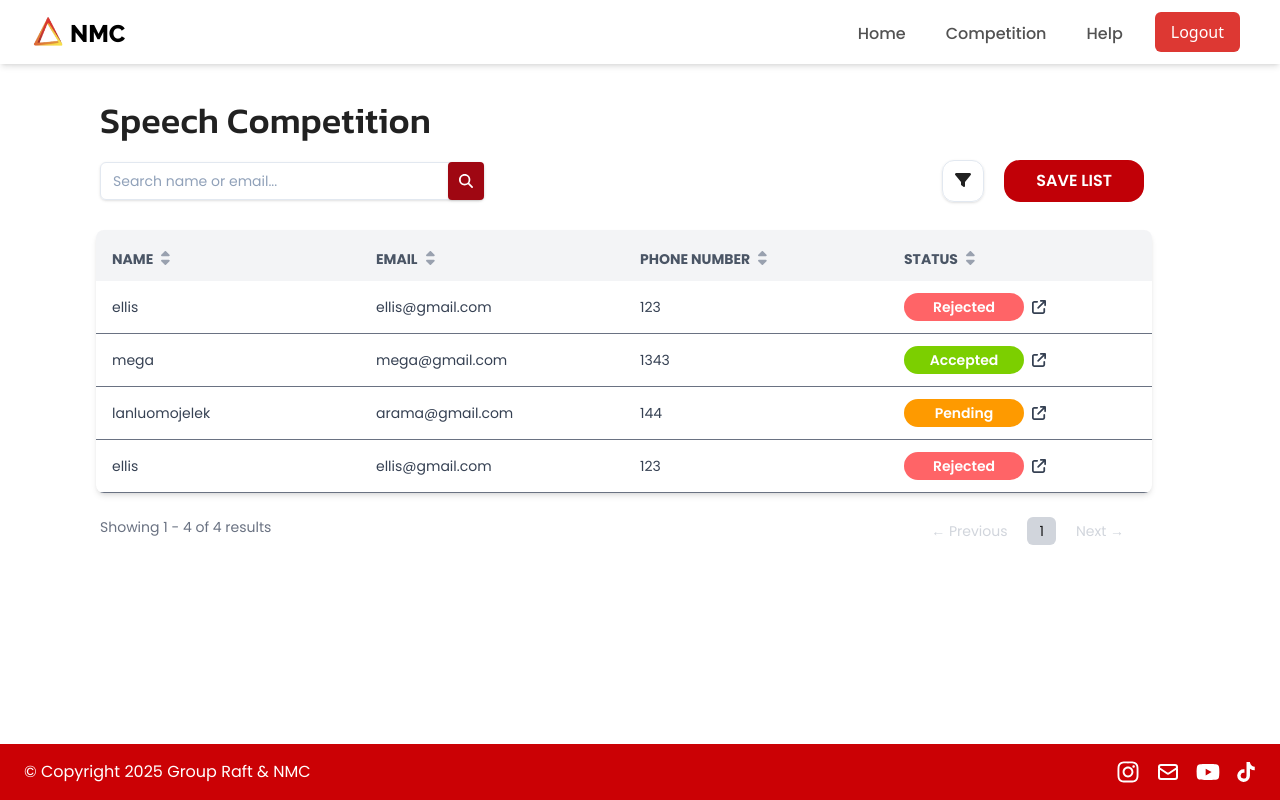
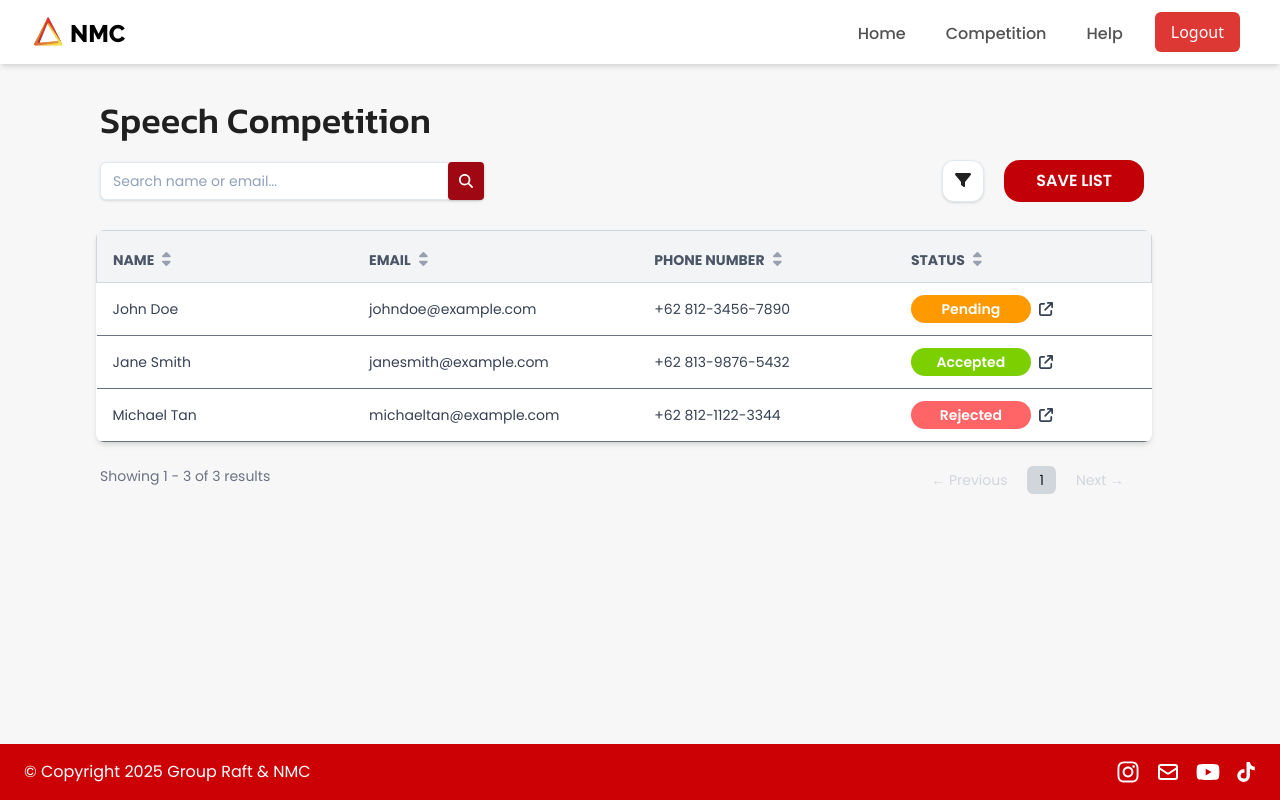
Before and after one commit to Ella-Raputri/WADS-FinalProject, a React (Vite) app in the folder frontend/: page /admincomp in a window 1280 px wide. Built offline with nearby package versions, Linux system fonts and the light colour scheme.

Commit message:
done for table

```diff
--- a/frontend/src/App.jsx
+++ b/frontend/src/App.jsx
@@ -1,6 +1,6 @@
 import { useState } from 'react'
 import './App.css'
-import { BrowserRouter as Router, Route, Routes, useNavigate } from 'react-router-dom';
+import { BrowserRouter as Router, Route, Routes, useNavigate, useLocation } from 'react-router-dom';
 import WelcomePage from './pages/WelcomePage.jsx'
 import NotFound from './pages/NotFound.jsx'
 import LoginRegisterPage from './pages/LoginRegisterPage.jsx'
@@ -18,8 +18,18 @@ import ParticipantDetails from './pages/admin/ParticipantDetails.jsx';
 
 function App() {
   return (
-    <div className="flex flex-col min-h-screen">
-      <Router>
+    <Router>
+      <MainLayout />
+    </Router>
+  );
+}
+
+function MainLayout() {
+  const location = useLocation();
+  const bgColor = location.pathname.includes("admin") ? "#f7f7f7" : "white";
+
+  return (
+    <div className={`flex flex-col min-h-screen`} style={{backgroundColor:bgColor}}>
         <ScrollToTop />
         <Navbar />
         <main className="flex-1">
@@ -41,7 +51,6 @@ function App() {
           </Routes>
         </main>
         <Footer />
-      </Router>
     </div>
   );
 }
--- a/frontend/src/components/SearchBar.jsx
+++ b/frontend/src/components/SearchBar.jsx
@@ -24,7 +24,7 @@ function SearchBar({ onApply , placeholderSubject }) {
         <div className="w-full max-w-sm min-w-[200px]">
             <div className="relative">
                 <input
-                    className="w-full bg-transparent placeholder:text-slate-400 text-slate-700 text-sm border border-slate-200 rounded-md pl-3 pr-28 py-2 transition duration-300 ease focus:outline-none focus:border-slate-400 hover:border-slate-300 shadow-sm focus:shadow"
+                    className="w-full bg-white placeholder:text-slate-400 text-slate-700 text-sm border border-slate-200 rounded-md pl-3 pr-28 py-2 transition duration-300 ease focus:outline-none focus:border-slate-400 hover:border-slate-300 shadow-sm focus:shadow"
                     placeholder={placeholderSubject}
                     value={inputVal}
                     onChange={(e) => {
--- a/frontend/src/components/Table.jsx
+++ b/frontend/src/components/Table.jsx
@@ -46,7 +46,7 @@ function Table({ columns, data }) {
     return (
         <div className="overflow-x-auto max-w-11/12 lg:max-w-full mt-3 p-4">
             <table className="md:min-w-11/12 table-fixed bg-white shadow-md rounded-lg overflow-hidden">
-                <thead className="bg-gray-100">
+                <thead className="bg-gray-100 border border-gray-300">
                     <tr>
                         {columns.map((col, index) => (
                             col!=="id" &&(
--- a/frontend/src/pages/admin/CompManagement.jsx
+++ b/frontend/src/pages/admin/CompManagement.jsx
@@ -3,7 +3,7 @@ import Table from '../../components/Table';
 import Pagination from '../../components/Pagination';
 import { FontAwesomeIcon } from "@fortawesome/react-fontawesome";
 import { faFilter } from "@fortawesome/free-solid-svg-icons";
-import { useNavigate } from 'react-router-dom';
+import { useLocation, useNavigate } from 'react-router-dom';
 import SearchBar from '../../components/SearchBar';
 import SaveButton from '../../components/SaveButton';
 import FilterStatusModal from '../../components/FilterStatusModal';
@@ -11,10 +11,54 @@ import FilterStatusModal from '../../components/FilterStatusModal';
 const CompManagement = () => {
   const cols = ["id", "NAME", "EMAIL","PHONE NUMBER", "STATUS"];
   const data = [
-    {id:1 ,name: "ellis", email:"ellis@gmail.com", phone_number:"123", status:"Rejected"},
-    {id:2, name: "mega", email:"mega@gmail.com", phone_number:"1343", status:"Accepted"},
-    {id:3, name: "lanluomojelek", email:"arama@gmail.com", phone_number:"144", status:"Pending"},
-    {id:4 ,name: "ellis", email:"ellis@gmail.com", phone_number:"123", status:"Rejected"},
+    {
+        "id": 1,
+        "competition_category": "Mathematics Olympiad",
+        "name": "John Doe",
+        "mandarin_name": "约翰·多伊",
+        "date_of_birth": "2002-05-15",
+        "gender": "Male",
+        "full_address": "123 Main Street, Jakarta, Indonesia",
+        "phone_number": "+62 812-3456-7890",
+        "email": "johndoe@example.com",
+        "institution": "University of Indonesia",
+        "student_card_photo": "images.png",
+        "payment_proof": "images.png",
+        "upload_twibbon_proof":"images.png",
+        "status":"Pending"
+    },
+    {
+        "id": 2,
+        "competition_category": "Physics Olympiad",
+        "name": "Jane Smith",
+        "mandarin_name": "简·史密斯",
+        "date_of_birth": "2001-08-22",
+        "gender": "Female",
+        "full_address": "456 Maple Avenue, Surabaya, Indonesia",
+        "phone_number": "+62 813-9876-5432",
+        "email": "janesmith@example.com",
+        "institution": "Bandung Institute of Technology",
+        "student_card_photo": "jane_smith_student_card.jpg",
+        "payment_proof": "jane_smith_payment.jpeg",
+        "upload_twibbon_proof":"images.png",
+        "status":"Accepted"
+    },
+    {
+        "id": 3,
+        "competition_category": "Programming Contest",
+        "name": "Michael Tan",
+        "mandarin_name": "迈克尔·谭",
+        "date_of_birth": "2000-11-10",
+        "gender": "Male",
+        "full_address": "789 Pine Road, Medan, Indonesia",
+        "phone_number": "+62 812-1122-3344",
+        "email": "michaeltan@example.com",
+        "institution": "Gadjah Mada University",
+        "student_card_photo": "michael_tan_student_card.jpg",
+        "payment_proof": "michael_tan_payment.jpg",
+        "upload_twibbon_proof":"images.png",
+        "status":"Rejected"
+    }
   ];
 
   const [currentPage, setCurrentPage] = useState(1);
@@ -24,13 +68,35 @@ const CompManagement = () => {
   const [filteredData, setFilteredData] = useState(data);
   const [baseFilteredData, setBaseFilteredData] = useState(data);
 
+  const location = useLocation();
+  const updatedData = location.state?.updatedData;
+  useEffect(() => {
+    if (updatedData) {
+      console.log("Updated participant status:", updatedData);
+
+      setFilteredData(prevData => {
+        return prevData.map(ticket =>
+          ticket.id === updatedData.id ? { ...ticket, ...updatedData } : ticket
+        );
+      });
+
+      setBaseFilteredData(prevData => {
+        return prevData.map(ticket =>
+          ticket.id === updatedData.id ? { ...ticket, ...updatedData } : ticket
+        );
+      });
+
+      setCurrentPage(1); // Reset pagination
+    }
+  }, [updatedData]);
+
 
   const itemsPerPage = 10;
   const totalResult = filteredData.length;
   const totalPage = Math.ceil(totalResult / itemsPerPage);
 
   useEffect(() => {
-      console.log("Updated currentData:", currentData);
+      // console.log("Updated currentData:", currentData);
       setTracker(Math.random);
   }, [currentData]);
 
@@ -80,7 +146,7 @@ const CompManagement = () => {
 
 
   return (
-    <>
+    <div>
       <h1 className='md:ml-20 mt-20 mb-3 font-medium text-4xl font-kanit p-5 pb-0'>
         Speech Competition
       </h1>
@@ -89,7 +155,7 @@ const CompManagement = () => {
       <div className="pl-5 pr-8 pt-2 pb-0 md:ml-20 flex justify-between items-center font-poppins">
         <SearchBar onApply={handleSearch} placeholderSubject={"Search name or email..."}/>
         <div className="sm:mr-20 md:mr-26 2xl:mr-35 flex gap-5">
-          <button className="border border-slate-200 transition duration-300 ease hover:border-slate-300 shadow-sm focus:shadow px-3 py-2 rounded-xl hover:bg-gray-100 hover:cursor-pointer"
+          <button className="border bg-white border-slate-200 transition duration-300 ease hover:border-slate-300 shadow-sm focus:shadow px-3 py-2 rounded-xl hover:bg-gray-100 hover:cursor-pointer"
           onClick={() => setOpenFilter(true)}>
             <FontAwesomeIcon icon={faFilter} />
           </button>
@@ -120,7 +186,7 @@ const CompManagement = () => {
       </div>
 
       {openFilter && <FilterStatusModal isOpen={openFilter} onClose={()=>setOpenFilter(false)} onApply={handleFilter}/>}
-    </>
+    </div>
   );
 };
 
--- a/frontend/src/pages/admin/ParticipantDetails.jsx
+++ b/frontend/src/pages/admin/ParticipantDetails.jsx
@@ -1,46 +1,41 @@
-import React from 'react';
+import React, { useState, useEffect } from 'react';
 import { faChevronLeft } from '@fortawesome/free-solid-svg-icons';
 import { FontAwesomeIcon } from '@fortawesome/react-fontawesome';
-import { useState } from 'react';
 import { useLocation, useNavigate } from 'react-router-dom';
 
 const ParticipantDetails = () => {
-    const [message, setMessage] = useState("");
-    const [image, setImage] = useState(null);
-    const [imageName, setImageName] = useState("");
+    const navigate = useNavigate();
+    const location = useLocation();
+    const [data, setData] = useState(null);
+    const [updatedStatus, setUpdatedStatus] = useState("");
 
-    const handleImageUpload = (e) => {
-        const file = e.target.files[0];
-        if (file) {
-            setImage(URL.createObjectURL(file)); // Preview image
-            setImageName(shortenFileName(file.name)); // Shorten filename
+    useEffect(() => {
+        if (location.state?.data) {
+            setData(location.state.data);
+            setUpdatedStatus(location.state.data.status);
         }
+    }, [location.state?.data]);
+
+    const excludedKeys = ["id", "student_card_photo", "payment_proof", "upload_twibbon_proof", "status"];
+
+    const handleButtons = (val) => {
+        const up = val === 'accept' ? 'Accepted' : 'Rejected';
+        setUpdatedStatus(up);
+        setData(prevData => ({
+            ...prevData,
+            status: updatedStatus
+        }));
     };
 
-    const shortenFileName = (name) => {
-        const maxLength = 50; // Adjust the length as needed
-        const ext = name.split(".").pop(); // Get file extension
-        const baseName = name.substring(0, name.lastIndexOf(".")); // Remove extension
-
-        if (baseName.length > maxLength) {
-            return `${baseName.substring(0, 20)}...${baseName.slice(-4)}.${ext}`;
+    if (!data) {
+        return <p className="text-center text-lg text-gray-600">Loading...</p>;
     }
-        return name;
-    };
-
-    const navigate = useNavigate();
-
-    const location = useLocation();
-    const data = location.state?.data;
-    console.log("data received: ");
-    console.log(data);
 
     return (
-    <div className='mt-25 ml-4 mr-8 md:ml-20 ' >
-
+        <div className='mt-25 ml-4 mr-8 md:ml-20'>
             <div className='flex'>
                 <button className="border border-gray-600 w-10 h-10 flex items-center justify-center rounded-full hover:cursor-pointer hover:bg-gray-100"
-            onClick={() => navigate('/admincomp')}>
+                        onClick={() => navigate('/admincomp', { state: { updatedData: { ...data, status: updatedStatus } } })}>
                     <FontAwesomeIcon icon={faChevronLeft} />
                 </button>
                 <h1 className='font-medium text-3xl font-kanit ml-6'>
@@ -48,56 +43,46 @@ const ParticipantDetails = () => {
                 </h1>
             </div>
 
-        <form className="space-y-4 font-poppins">
-            {/* Subject */}
-            <div>
-                <label className="color-text-red font-semibold block mb-2 mt-5 ml-16 text-xl">Subject</label>
-                <input
-                    type="text"
-                    className="ml-16 w-3/5 border rounded-lg p-2"
-                    placeholder="Enter subject"
-                />
+            <div className='p-8 text-lg mt-5 ml-15 font-poppins w-60% bg-white rounded-2xl shadow-md border-l border-b border-l-neutral-300 border-b-neutral-300'>
+                {Object.entries(data)
+                    .filter(([key]) => !excludedKeys.includes(key))
+                    .map(([key, value]) => (
+                        <p key={key} className="mb-3">
+                            <b className="text-red-700">
+                                {key.replace(/_/g, " ").replace(/\b\w/g, (char) => char.toUpperCase())}:
+                            </b>{" "}
+                            &nbsp;{value}
+                        </p>
+                    ))}
+
+                <p className='mb-2 text-red-700'><b>Student Card Photo:</b></p>
+                <img src={data.student_card_photo} alt="Student Card" className='mb-5 w-80 rounded-lg' />
+
+                <p className='mb-2 text-red-700'><b>Payment Proof:</b></p>
+                <img src={data.payment_proof} alt="Payment Proof" className='mb-5 w-80 rounded-lg' />
+
+                <p className='mb-2 text-red-700'><b>Uploaded Twibbon Proof:</b></p>
+                <img src={data.upload_twibbon_proof} alt="Twibbon Proof" className='mb-5 w-80 rounded-lg' />
             </div>
 
-            {/* Priority Dropdown */}
-            <div>
-                <label className="ml-16 text-xl mt-8  color-text-red font-semibold block mb-2">Priority</label>
-                <select className="cursor-pointer ml-16 w-3/5 border rounded-lg p-2">
-                    <option value="low">Low</option>
-                    <option value="medium">Medium</option>
-                    <option value="high">High</option>
-                    <option value="urgent">Urgent</option>
-                </select>
+            <div className='flex flex-col text-lg justify-center ml-15 mt-5 mb-15 text-center text-white font-poppins font-semibold'>
+                {data.status === 'Accepted' && (
+                    <span className="px-2 py-1 text-white bg-lime-500 rounded-full">Accepted</span>
+                )}
+                {data.status === 'Rejected' && (
+                    <span className="px-2 py-1 text-white bg-red-400 rounded-full">Rejected</span>
+                )}
+                {data.status === 'Pending' && (
+                    <div className='flex justify-center gap-15'>
+                        <button onClick={() => handleButtons('accept')} className="p-3 shadow-md text-white bg-lime-500 hover:bg-lime-600 rounded-2xl cursor-pointer">
+                            Accept
+                        </button>
+                        <button onClick={() => handleButtons('reject')} className="p-3 shadow-md text-white bg-red-400 hover:bg-red-500 rounded-2xl cursor-pointer">
+                            Reject
+                        </button>
                     </div>
-
-            {/* Message */}
-            <div>
-                <label className="ml-16 text-xl mt-8 color-text-red font-semibold block mb-2">Message</label>
-                <textarea
-                    className="resize-none ml-16 w-3/5 border rounded-lg p-2 h-32"
-                    placeholder="Type your message..."
-                    value={message}
-                    onChange={(e) => setMessage(e.target.value)}
-                />
+                )}
             </div>
-
-            {/* Image Upload */}
-            <div className='ml-16 mt-10'>
-                <input type="file" accept="image/*" onChange={handleImageUpload} className="hidden" id="file-upload" />
-                <label htmlFor="file-upload" className="cursor-pointer hover:bg-gray-300 bg-gray-200 px-4 py-2 rounded-lg inline-block text-gray-700">
-                    Upload Image
-                </label>
-                {imageName && (
-                        <span className="text-gray-700 ml-1 md:ml-2 text-sm">{imageName}</span>
-                    )}
-                {image && <img src={image} alt="Uploaded preview" className="mt-5 w-80 rounded-lg border-2 border-dashed border-gray-500" />}
-            </div>
-
-            {/* Submit Button */}
-            <button className="cursor-pointer hover:bg-red-800 mb-30 ml-16 mt-8 text-lg p-5 font-semibold bg-red-700 text-white py-2 rounded-full">CREATE TICKET</button>
-        </form>
-
-
         </div>
     );
 };
--- a/frontend/src/pages/admin/TicketManagement.jsx
+++ b/frontend/src/pages/admin/TicketManagement.jsx
@@ -179,7 +179,7 @@ const TicketManagement = () => {
       <div className="pl-5 pr-8 pt-2 pb-0 md:ml-20 flex justify-between items-center font-poppins">
         <SearchBar onApply={handleSearch} placeholderSubject={"Search subject..."}/>
         <div className="sm:mr-20 md:mr-26 2xl:mr-35 flex gap-5">
-          <button className="border border-slate-200 transition duration-300 ease hover:border-slate-300 shadow-sm focus:shadow px-3 py-2 rounded-xl hover:bg-gray-100 hover:cursor-pointer"
+          <button className="border bg-white border-slate-200 transition duration-300 ease hover:border-slate-300 shadow-sm focus:shadow px-3 py-2 rounded-xl hover:bg-gray-100 hover:cursor-pointer"
           onClick={() => setOpenFilter(true)}>
             <FontAwesomeIcon icon={faFilter} />
           </button>
@@ -197,7 +197,7 @@ const TicketManagement = () => {
       <div className="flex justify-between mt-2 text-xs md:text-sm md:mr-32 md:ml-5 font-poppins">
         {currentData.length>0 ?
         (<>
-          <p className='flex-1 te`xt-gray-500'>
+          <p className='flex-1 text-gray-500'>
           {`Showing ${Math.min((currentPage - 1) * itemsPerPage + 1, totalResult)} -
               ${Math.min(currentPage * itemsPerPage, totalResult)} of ${totalResult} results`}
           </p>
```
Also changed, not shown: frontend/src/components/ParticipationContext.jsx (added, +14 -0 lines). Lines whose indentation alone changed are shown as unchanged.
